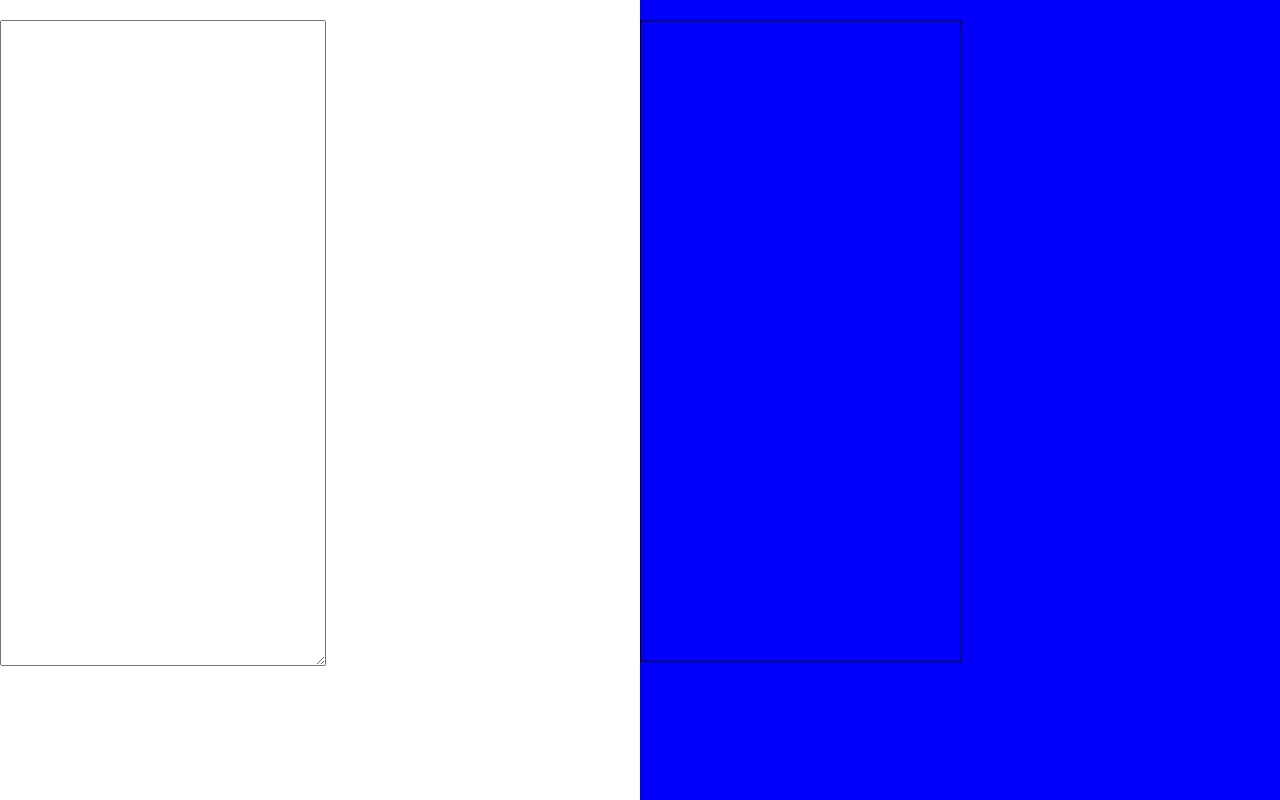
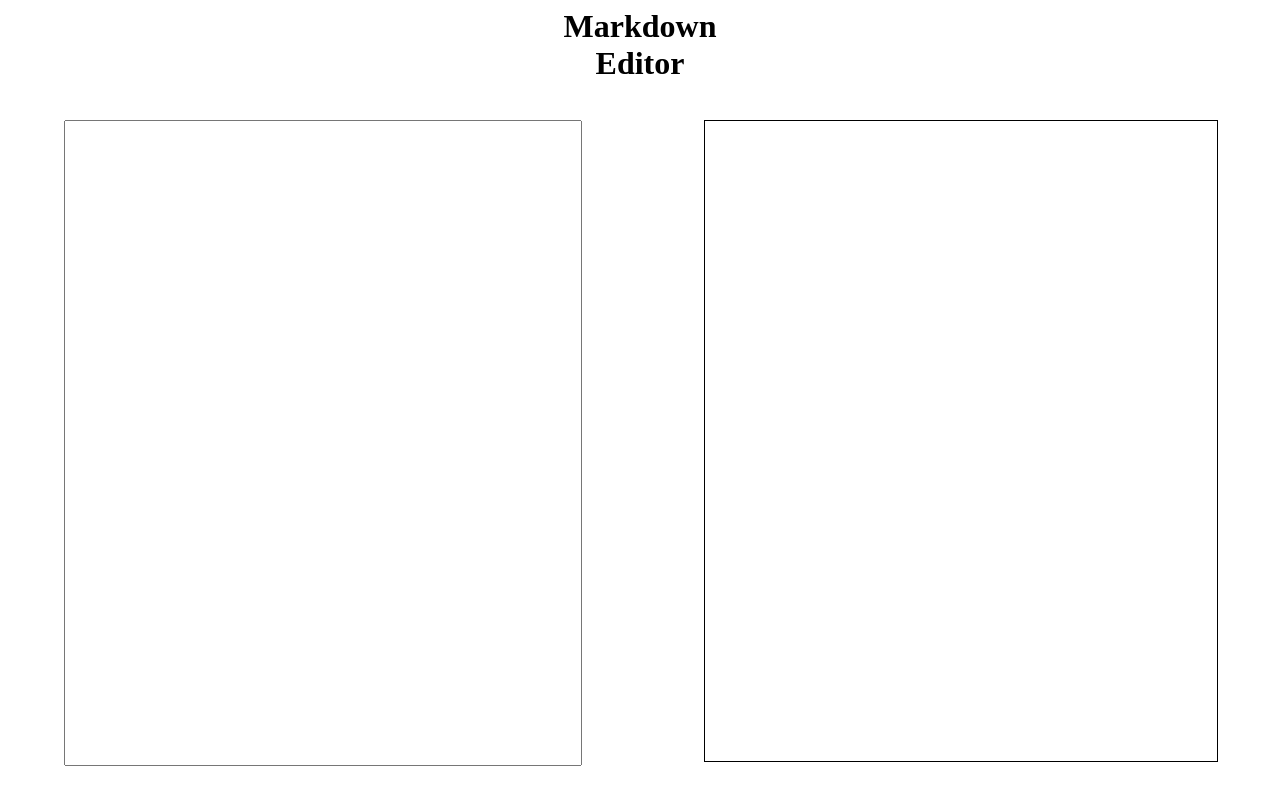
Before and after one commit to AuroreVanHoorebeke/markdown-editor, a plain HTML site: page index.html in a window 1280 px wide. Drawn offline with Linux system fonts and the light colour scheme.

Commit message:
changed margin properties to display title correctly

```diff
--- a/style.css
+++ b/style.css
@@ -1,32 +1,44 @@
+h1{
+    margin: 0 40vw 0 40vw;
+    text-align: center;
+}
+
 .split {
+    margin-top:15vh;
     height: 100vh;
     width: 50vw;
     position: fixed;
     /* z-index: 1; */
     top: 0;
     overflow-x: hidden;
-    padding-top: 20px;
 }
 
 .left{
     left: 0;
+    padding-left: 5vw;
     /* background-color: red; */
 }
 
 .textArea{
     height: 80vh;
-    width: 40vh;
-
+    width: 40vw;
+    resize: none;
+    overflow-wrap: break-word;
+    overflow: scroll;
 }
 
 .right{
     right:0;
-    background-color: blue;
+    width: 40vw;
+    padding-right: 5vw;
+    /* background-color: blue; */
 }
 
 .display{
     height: 80vh;
-    width: 40vh;
+    width: 40vw;
     border: 1px solid black;
+    resize: none;
     overflow-wrap: break-word;
+    overflow: scroll;
 }
```
